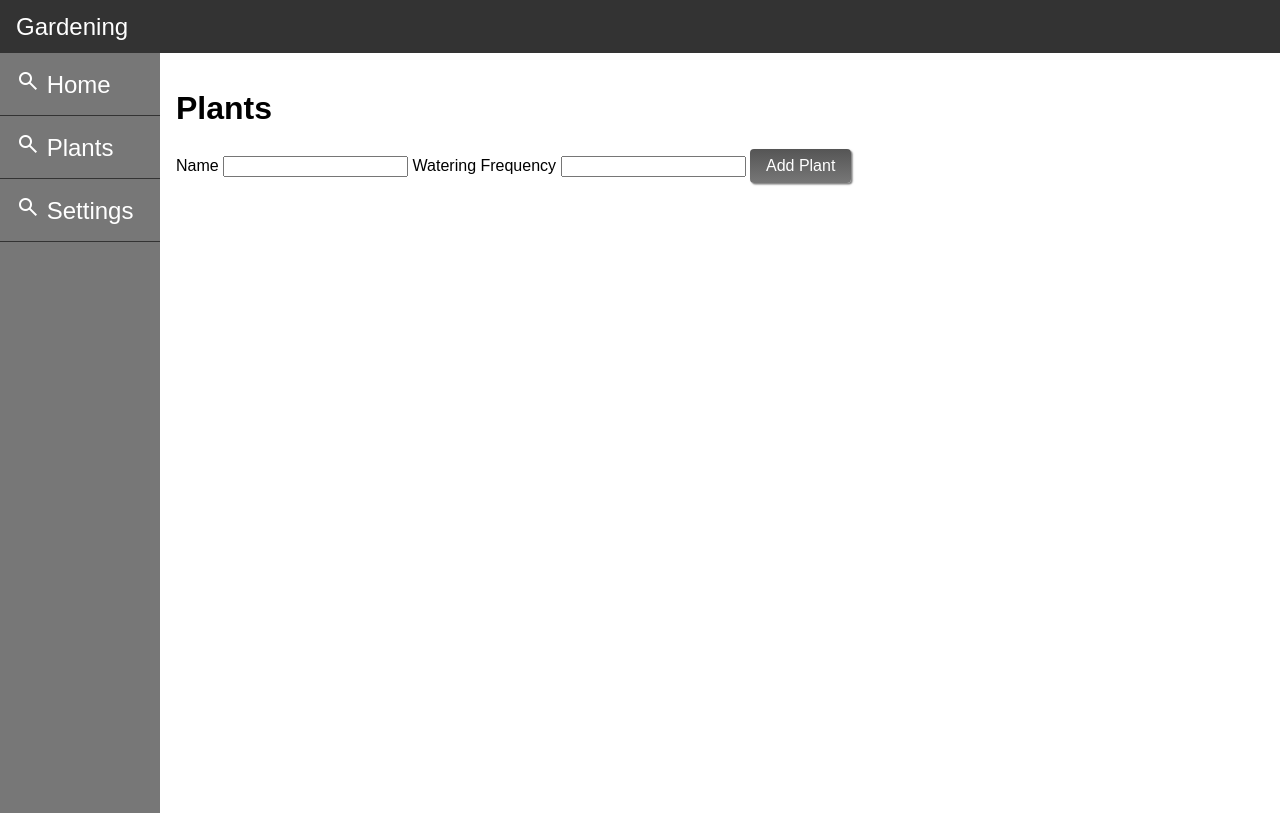
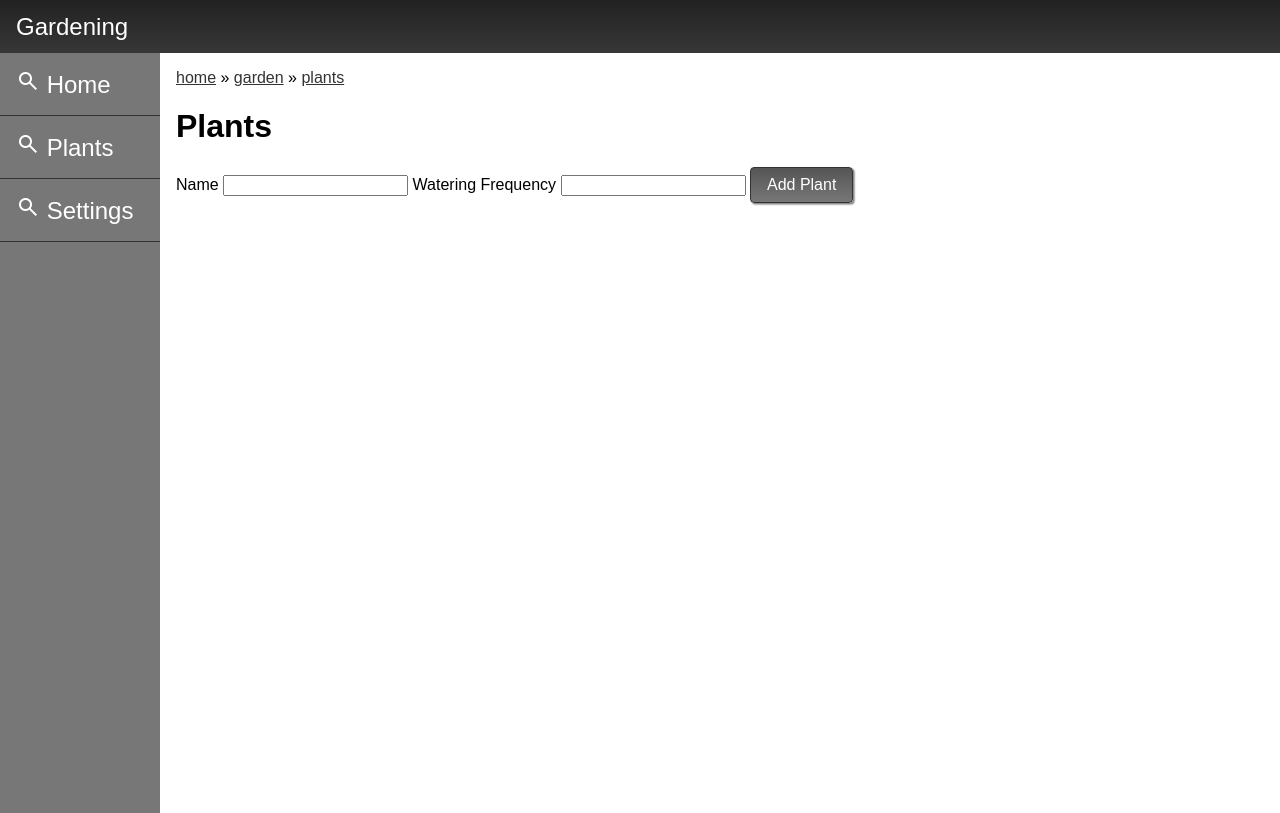
Before and after one commit to samchristywork/garden, a plain HTML site: page index.html in a window 1280 px wide. Drawn offline with nearby package versions, Linux system fonts and the light colour scheme; no server answers.

Commit message:
feat: Add CSS styling and breadcrumb indicator
The breadcrumb thing currently has placeholder data, but I have added it
to test some styling and to show how it would work.

```diff
--- a/index.html
+++ b/index.html
@@ -31,6 +31,7 @@ header {
   padding-left: 1rem;
   padding-top: 0.8rem;
   padding-bottom: 0rem;
+  background: linear-gradient(to bottom, #222, #373737);
 }
 
 .all {
@@ -69,6 +70,7 @@ button {
   font-size: 1rem;
   border-radius: 0.25rem;
   box-shadow: 0.1rem 0.1rem 0.1rem rgba(0, 0, 0, 0.5);
+  border: 1px solid #333;
 }
 
 button:hover {
@@ -90,6 +92,14 @@ th {
 td {
   border: 1px solid #333;
   padding: 0.5rem;
+}
+
+a {
+  color: #333;
+}
+
+a:hover {
+  color: #555;
 }
     </style>
 </head>
@@ -113,6 +123,13 @@ td {
   </div>
   <div class="main">
     <div>
+      <a href="/">home</a>
+      »
+      <a href="/garden">garden</a>
+      »
+      <a href="/garden/plants">plants</a>
+    </div>
+    <div>
       <h1>Plants</h1>
       <table id="plants"></table>
     </div>
```
